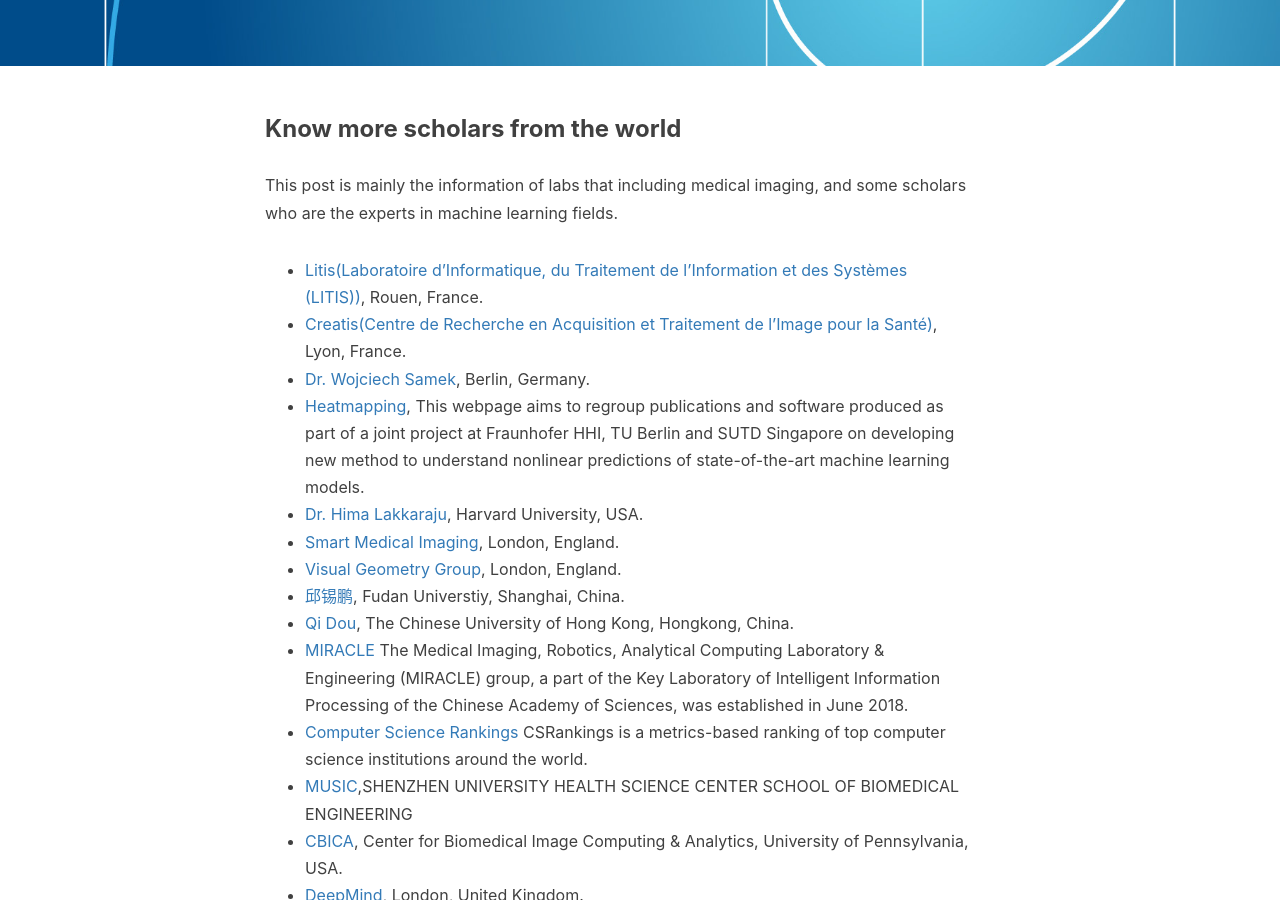
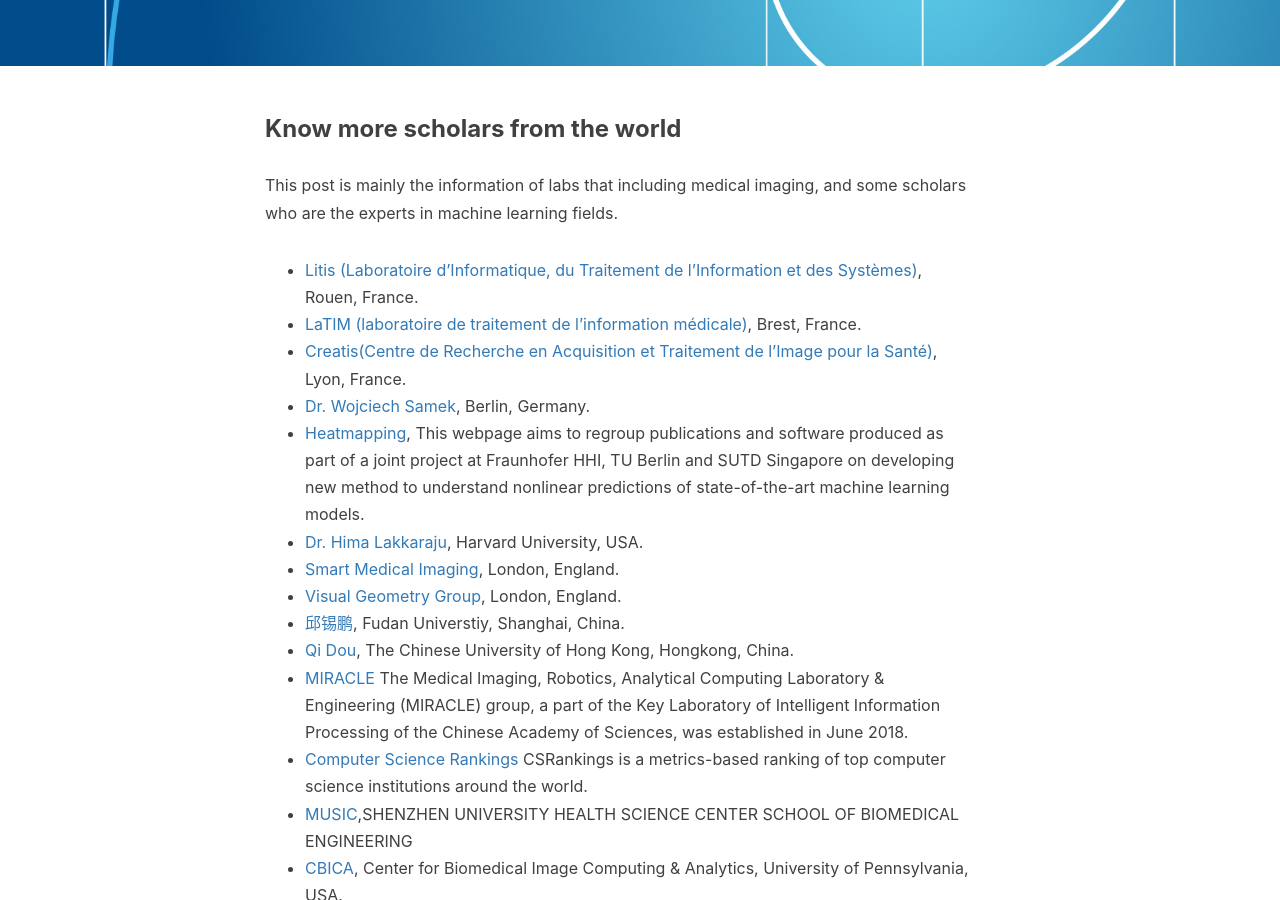
Before and after one commit to jizhang02/jizhang02.github.io, a Jekyll site: the page built from _posts/2020-04-04-lab.markdown, in a window 1280 px wide and 900 px high, scrolled down 517 px. Built offline with Jekyll 4.4.1, drawn with Linux system fonts in a browser that asks for light colours; nearby versions of some CDN libraries; a script that is not in the unit is left out; comment, search, counter and statistics services are not loaded.

Commit message:
Update 2020-04-04-lab.markdown

```diff
--- a/_posts/2020-04-04-lab.markdown
+++ b/_posts/2020-04-04-lab.markdown
@@ -14,7 +14,8 @@
 ### Know more scholars from the world
 This post is mainly the information of labs that including medical imaging, and some scholars who are the experts in machine learning fields.
 
-* [Litis(Laboratoire d'Informatique, du Traitement de l'Information et des Systèmes (LITIS))](http://www.litislab.fr/), Rouen, France.
+* [Litis (Laboratoire d'Informatique, du Traitement de l'Information et des Systèmes)](http://www.litislab.fr/), Rouen, France.
+* [LaTIM (laboratoire de traitement de l’information médicale)](https://latim.univ-brest.fr/), Brest, France.
 * [Creatis(Centre de Recherche en Acquisition et Traitement de l'Image pour la Santé)](https://www.creatis.insa-lyon.fr/site7/en), Lyon, France.
 * [Dr. Wojciech Samek](http://iphome.hhi.de/samek/), Berlin, Germany.
 * [Heatmapping](http://www.heatmapping.org/), This webpage aims to regroup publications and software produced as part of a joint project at Fraunhofer HHI, TU Berlin and SUTD Singapore on developing new method to understand nonlinear predictions of state-of-the-art machine learning models.
```
